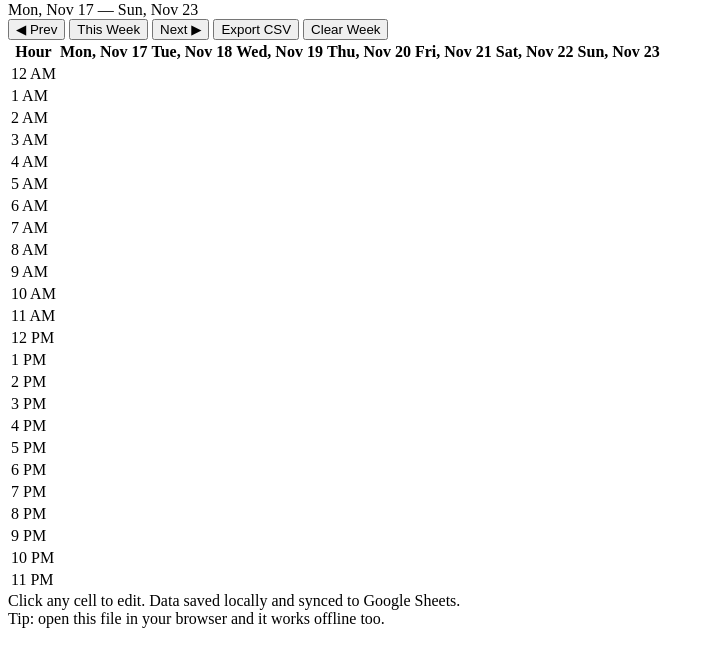
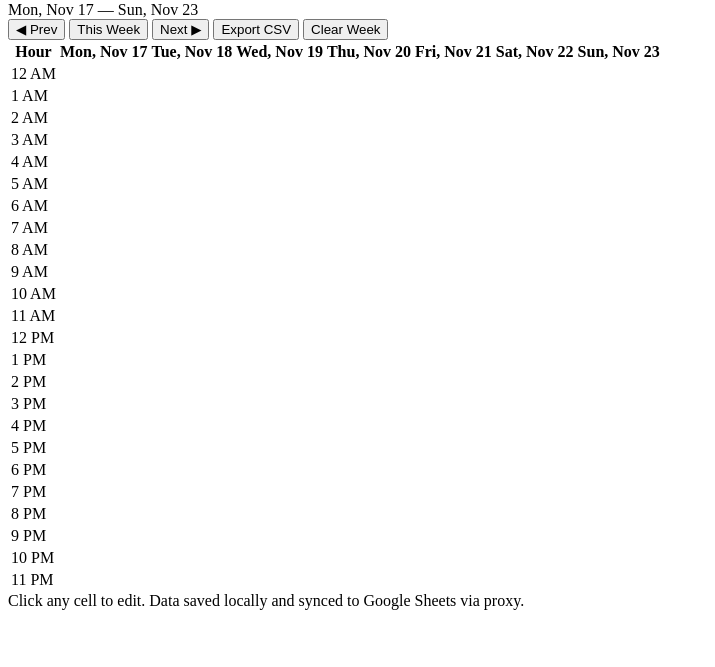
Before and after one commit to ceomsf786-bit/teacshv3, a plain HTML site: page index.html in a window 1280 px wide. Shown: the part 79-746 px from the top of the page, without its empty margins (0-715 px from the left). Drawn offline with Linux system fonts and the light colour scheme.

Commit message:
Update index.html

```diff
--- a/index.html
+++ b/index.html
@@ -4,7 +4,7 @@
   <meta charset="utf-8" />
   <meta name="viewport" content="width=device-width,initial-scale=1" />
   <title>Study Activity Log — Weekly</title>
-  <link rel="stylesheet" href="style.css"> <!-- optional, keep CSS here or inline -->
+  <link rel="stylesheet" href="style.css">
 </head>
 <body>
   <div class="app">
@@ -41,8 +41,7 @@
     </div>
 
     <footer>
-      <div class="meta">Click any cell to edit. Data saved locally and synced to Google Sheets.</div>
-      <div class="meta">Tip: open this file in your browser and it works offline too.</div>
+      <div class="meta">Click any cell to edit. Data saved locally and synced to Google Sheets via proxy.</div>
     </footer>
   </div>
 
```
